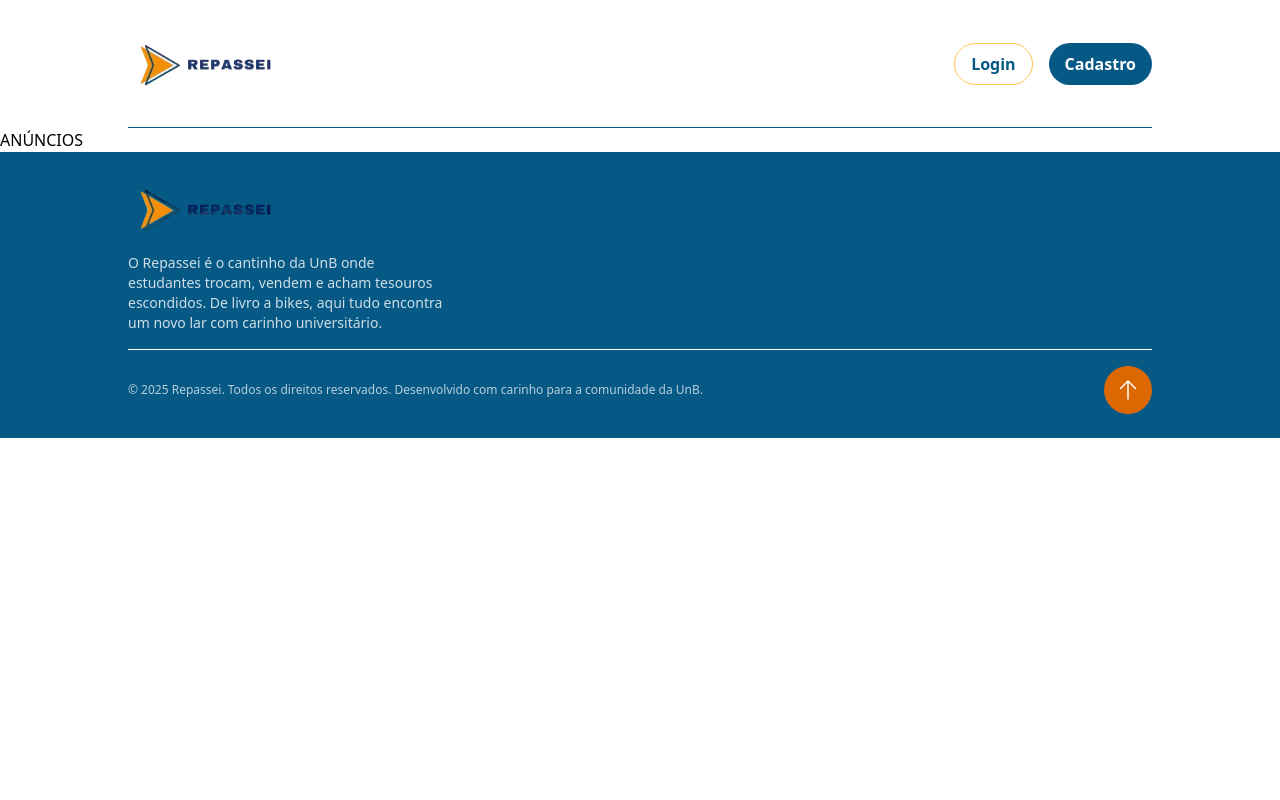
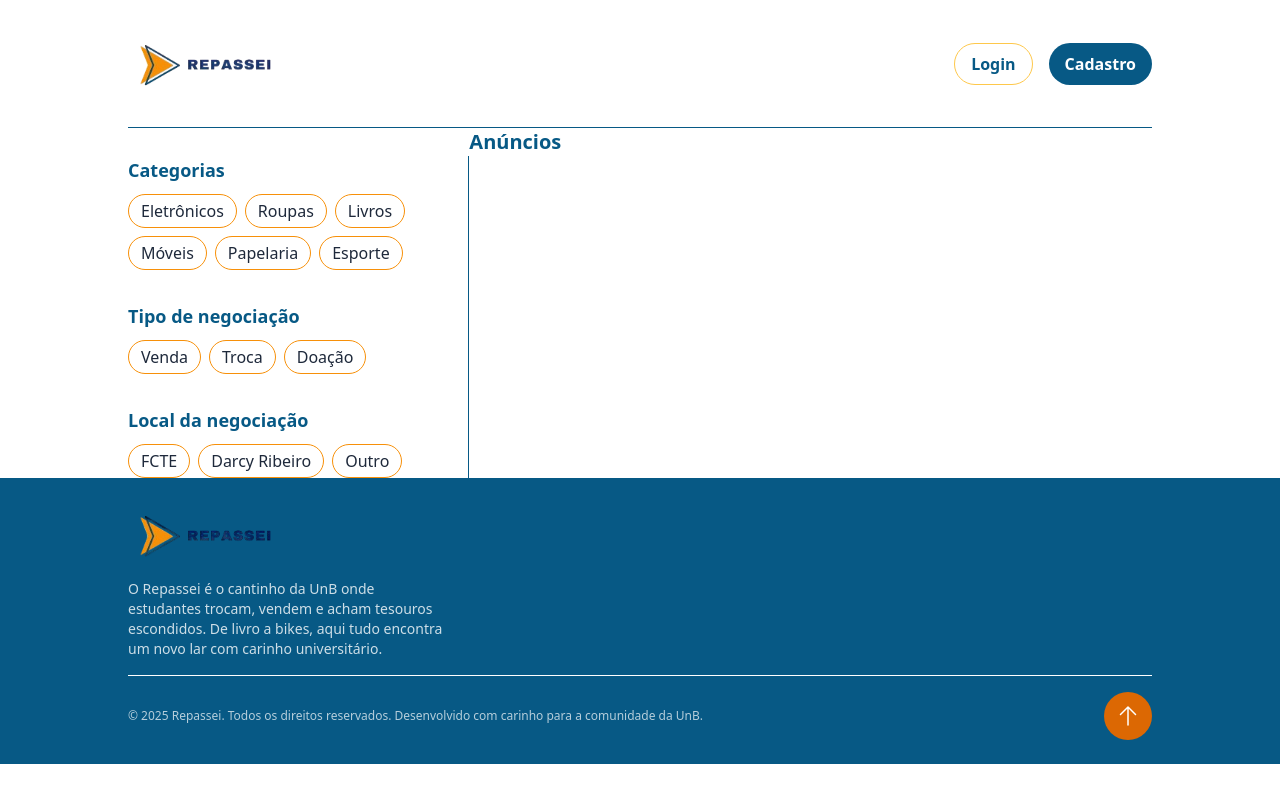
Before and after one commit to UnBArqDsw2025-1-Turma01/2025.1-T01-_G6_FCTE_Desapega_Entrega_03, a React (Vite) app in the folder frontend/: page /anuncios in a window 1280 px wide. Built offline with nearby package versions, Linux system fonts and the light colour scheme.

Commit message:
create anuncios sidebar

```diff
--- a/frontend/src/components/Badge/BadgePrimary.jsx
+++ b/frontend/src/components/Badge/BadgePrimary.jsx
@@ -4,14 +4,15 @@ import BadgeLayout from "./layout";
 const BadgePrimary = (
     {
         text,
-        active
+        selected = false,
+        onClick
     }
 ) => {
 
 
     return (
-        <BadgeLayout>
-            <div className={`px-[14px] py-2 hover:bg-secondary-100 text-gray-800 ${active ? 'bg-secondary-500' : 'bg-none'}`}>
+        <BadgeLayout onClick={onClick}>
+            <div className={`px-3 py-1 hover:bg-secondary-100 text-gray-800 ${selected ? 'bg-secondary-500' : 'bg-none'}`}>
                 {text}
             </div>
         </BadgeLayout>
--- a/frontend/src/components/Badge/BadgeSecondary.jsx
+++ b/frontend/src/components/Badge/BadgeSecondary.jsx
@@ -3,12 +3,13 @@ import BadgeLayout from "./layout";
 
 const BadgeSecondary = ({
     text,
-    icon: Icon
+    icon: Icon,
+    onClick
 }) => {
 
     return  (
-        <BadgeLayout>
-            <div className="px-[14px] py-2 bg-secondary-500 flex gap-2.5 itens-center items-center">
+        <BadgeLayout onClick={onClick}>
+            <div className="px-3 py-1 bg-secondary-500 flex gap-2.5 itens-center items-center">
                 <div className=" text-white">
                     {text}
                 </div>
--- a/frontend/src/components/Badge/layout.jsx
+++ b/frontend/src/components/Badge/layout.jsx
@@ -1,10 +1,11 @@
 import React from "react";
 
 const BadgeLayout = ({
-    children
+    children,
+    onClick
 }) => {
     return (
-        <div className="rounded-full w-fit cursor-pointer font-medium border-[1.5px] border-secondary-500 overflow-hidden">
+        <div onClick={onClick} className="rounded-full w-fit cursor-pointer font-medium border-[1.5px] border-secondary-500 overflow-hidden">
             {children}
         </div>
     )
--- /dev/null
+++ b/frontend/src/pages/Anuncios/__partials__/Sidebar.jsx
@@ -0,0 +1,58 @@
+import React from "react";
+import BadgePrimary from "../../../components/Badge/BadgePrimary";
+
+const categories = [
+  "Eletrônicos",
+  "Roupas",
+  "Livros",
+  "Móveis",
+  "Papelaria",
+  "Esporte"
+];
+
+const negociationType = [
+  "Venda",
+  "Troca",
+  "Doação"
+];
+
+const location = [
+  "FCTE",
+  "Darcy Ribeiro",
+  "Outro"
+];
+
+const Sidebar = () => {
+  return (
+    <section className="w-1/3 border-r border-primary-800 flex flex-col gap-8">
+      <div className="w-full flex flex-col gap-2.5">
+        <h3 className="text-lg text-primary-800 font-semibold">Categorias</h3>
+        <div className="flex flex-row gap-2 flex-wrap w-full">
+          {categories.map((category) => (
+            <BadgePrimary key={category} text={category} onClick={() => {}} />
+          ))}
+        </div>
+      </div>
+
+      <div className="w-full flex flex-col gap-2.5">
+        <h3 className="text-lg text-primary-800 font-semibold">Tipo de negociação</h3>
+        <div className="flex flex-row gap-2 flex-wrap w-full">
+          {negociationType.map((type) => (
+            <BadgePrimary key={type} text={type} onClick={() => {}} />
+          ))}
+        </div>
+      </div>
+
+      <div className="w-full flex flex-col gap-2.5">
+        <h3 className="text-lg text-primary-800 font-semibold">Local da negociação</h3>
+        <div className="flex flex-row gap-2 flex-wrap w-full">
+          {location.map((location) => (
+            <BadgePrimary key={location} text={location} onClick={() => {}} />
+          ))}
+        </div>
+      </div>
+    </section>
+  )
+}
+
+export default Sidebar;
--- a/frontend/src/pages/Anuncios/__partials__/sidebar.jsx
+++ /dev/null
@@ -1,13 +0,0 @@
-import React from "react";
-
-const Sidebar = () => {
-  return (
-    <section className="w-1/3">
-      <h3 className="text-md text-primary-800 font-semibold">Categorias</h3>
-      <div className="flex flex-col gap-2">
-      </div>
-    </section>
-  )
-}
-
-export default Sidebar
--- a/frontend/src/pages/Anuncios/index.jsx
+++ b/frontend/src/pages/Anuncios/index.jsx
@@ -1,10 +1,18 @@
 import React from "react";
+import Sidebar from "./__partials__/Sidebar";
 
 const Anuncios = () => {
   return (
-    <div>
-      <h1>ANÚNCIOS</h1>
-    </div>
+    <section className="w-full flex justify-center">
+      <div className="w-[1024px] flex justify-end flex-col items-end">
+        <div className="w-2/3">
+          <h1 className="text-xl text-primary-800 font-semibold">Anúncios</h1>
+        </div>
+        <div className="w-full">
+          <Sidebar />
+        </div>
+      </div>
+    </section>
   )
 }
 
```
